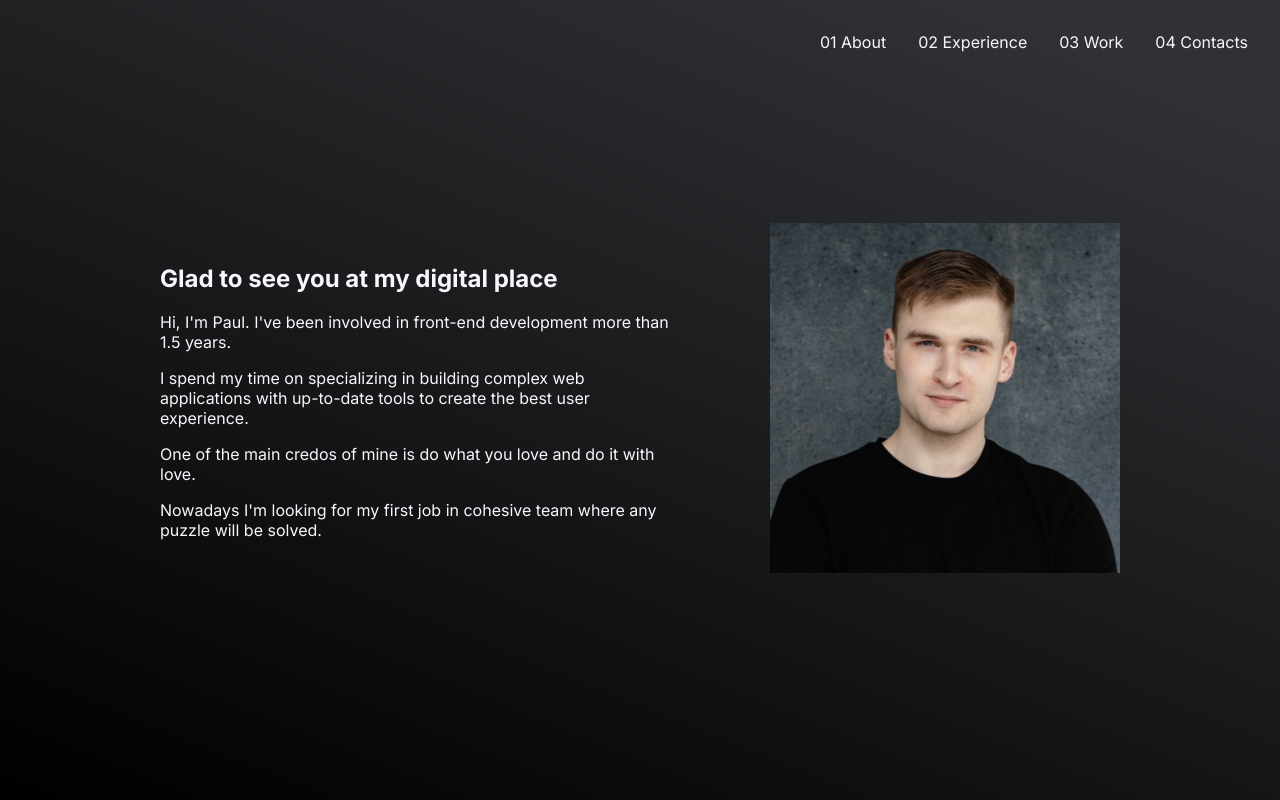
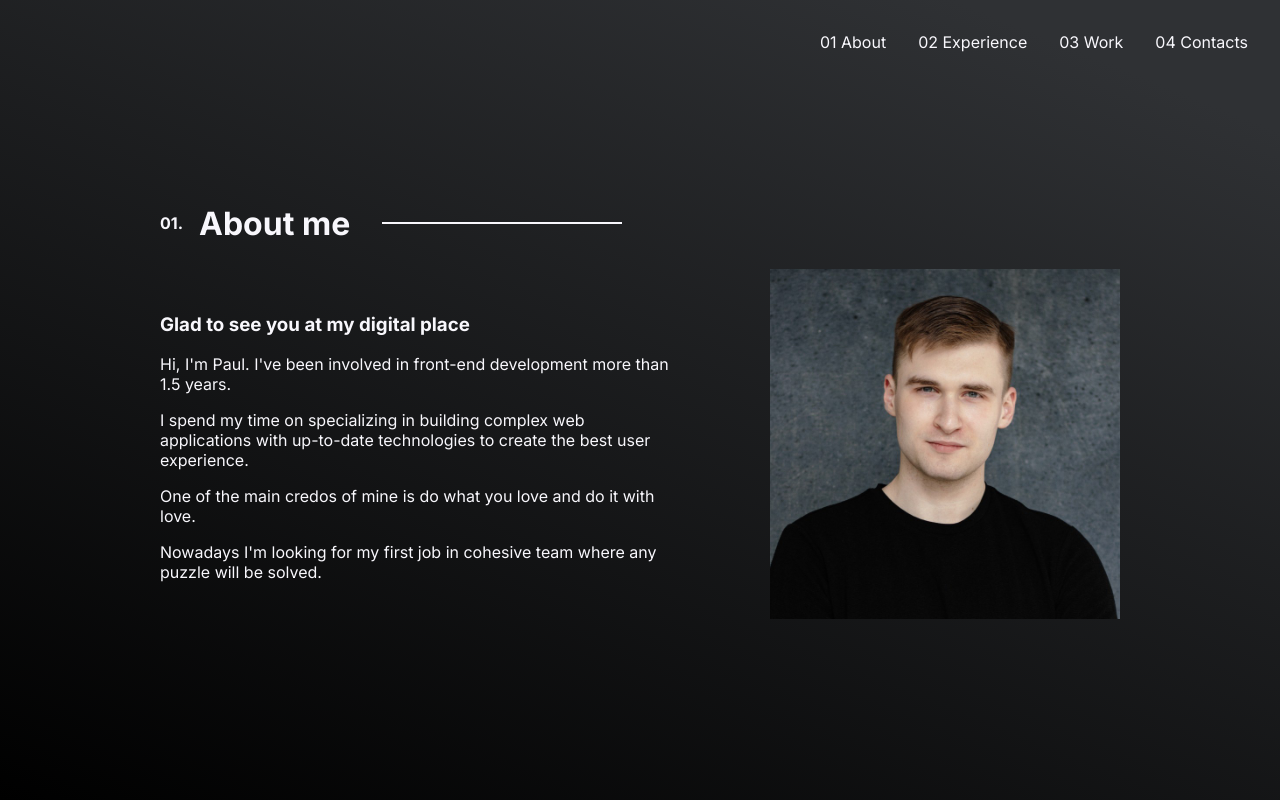
Before and after one commit to PaulusWhite/web-portfolio-app, a Next.js app: page / in a window 1280 px wide. Built offline with nearby package versions, Linux system fonts and the light colour scheme.

Commit message:
refactor: make recomposition

```diff
--- a/src/app/page.tsx
+++ b/src/app/page.tsx
@@ -1,10 +1,13 @@
 //Components
-import Greeting from "@/components/Greeting";
+import Section from "@/components/common/Section";
+import About from "@/components/sections/About";
+import Experience from "@/components/sections/experience/Experience";
 
 const Main = () => {
   return (
     <main>
-      <Greeting />
+      <Section index={1} label="About me" content={<About />} />
+      {/* <Experience /> */}
     </main>
   );
 };
--- /dev/null
+++ b/src/components/common/Heading.tsx
@@ -0,0 +1,18 @@
+import style from "./../../styles/modules/common/heading.module.scss";
+
+interface IHeadingProps {
+  index: number;
+  label: string;
+}
+
+const Heading = (props: IHeadingProps) => {
+  return (
+    <h2 className={style.heading}>
+      <span className={style.index}>0{props.index}.</span>
+      <span className={style.label}>{props.label}</span>
+    </h2>
+  );
+};
+
+export default Heading;
+export type { IHeadingProps };
--- /dev/null
+++ b/src/components/common/Section.tsx
@@ -0,0 +1,16 @@
+import style from "./../../styles/modules/common/section.module.scss";
+import { IHeadingProps } from "./Heading";
+import Heading from "./Heading";
+
+interface ISectionProps extends IHeadingProps {
+  content: React.ReactNode;
+}
+
+const Section = (props: ISectionProps) => (
+  <section className={style.section}>
+    <Heading index={props.index} label={props.label} />
+    <>{props.content}</>
+  </section>
+);
+
+export default Section;
--- a/src/components/Greeting.tsx
+++ b/src/components/sections/About.tsx
@@ -1,18 +1,18 @@
-import style from "./../styles/modules/greeting.module.scss";
-
+import style from "./../../styles/modules/about.module.scss";
 import Image from "next/image";
 
-import photo from "./../../public/photo.jpg";
+//Images
+import photo from "./../../../public/photo.jpg";
 
-const Greeting = () => (
-  <section className={style.greeting}>
-    <div className={style.speech}>
+const About = () => (
+  <section className={style.about}>
+    <div>
       <h1>Glad to see you at my digital place</h1>
 
       <p>Hi, I'm Paul. I've been involved in front-end development more than 1.5 years.</p>
       <p>
-        I spend my time on specializing in building complex web applications with up-to-date tools
-        to create the best user experience.
+        I spend my time on specializing in building complex web applications with up-to-date
+        technologies to create the best user experience.
       </p>
       <p>One of the main credos of mine is do what you love and do it with love.</p>
       <p>Nowadays I'm looking for my first job in cohesive team where any puzzle will be solved.</p>
@@ -31,4 +31,4 @@ const Greeting = () => (
   </section>
 );
 
-export default Greeting;
+export default About;
--- /dev/null
+++ b/src/components/sections/experience/Experience.tsx
@@ -0,0 +1,3 @@
+const Experience = () => <section></section>;
+
+export default Experience;
--- a/src/styles/globals.scss
+++ b/src/styles/globals.scss
@@ -11,20 +11,6 @@ body {
   min-height: 100vh;
   margin: 0;
   color: $mainColor;
-}
-
-* {
-  padding: 0;
-  box-sizing: border-box;
-  outline: none;
-}
-
-a {
-  text-decoration: unset;
-  color: unset;
-}
-
-body {
   background: rgb(0, 0, 0);
   background: -moz-linear-gradient(
     22deg,
@@ -38,4 +24,16 @@ body {
   );
   background: linear-gradient(22deg, rgba(0, 0, 0, 1) 0%, rgba(47, 49, 52, 0.999019676229867) 90%);
   filter: progid:DXImageTransform.Microsoft.gradient(startColorstr="#000000",endColorstr="#2f3134",GradientType=1);
+  background-attachment: fixed;
 }
+
+* {
+  padding: 0;
+  box-sizing: border-box;
+  outline: none;
+}
+
+a {
+  text-decoration: unset;
+  color: unset;
+}
--- a/src/styles/modules/greeting.module.scss
+++ b/src/styles/modules/about.module.scss
@@ -1,16 +1,17 @@
-.greeting {
+@import "./../common.scss";
+
+.about {
   display: flex;
-  justify-content: center;
   align-items: center;
   gap: 6rem;
   width: 100%;
   max-width: 60rem;
-  min-height: 100vh;
 
   .photo-frame {
     flex-shrink: 0;
     position: relative;
     width: 350px;
+
     img {
       width: 100%;
     }
--- /dev/null
+++ b/src/styles/modules/common/heading.module.scss
@@ -0,0 +1,21 @@
+@import "./../../common.scss";
+
+.heading {
+  display: flex;
+  align-items: center;
+  font-size: 2rem;
+
+  .index {
+    margin-right: 1rem;
+    font-size: 1rem;
+  }
+
+  &::after {
+    content: "";
+    display: block;
+    width: 15rem;
+    height: 0.1rem;
+    margin-left: 2rem;
+    background-color: $mainColor;
+  }
+}
--- /dev/null
+++ b/src/styles/modules/common/section.module.scss
@@ -0,0 +1,6 @@
+.section {
+  display: flex;
+  flex-direction: column;
+  justify-content: center;
+  min-height: 100vh;
+}
```
Also changed, not shown: src/styles/modules/experience.module.scss (added).
